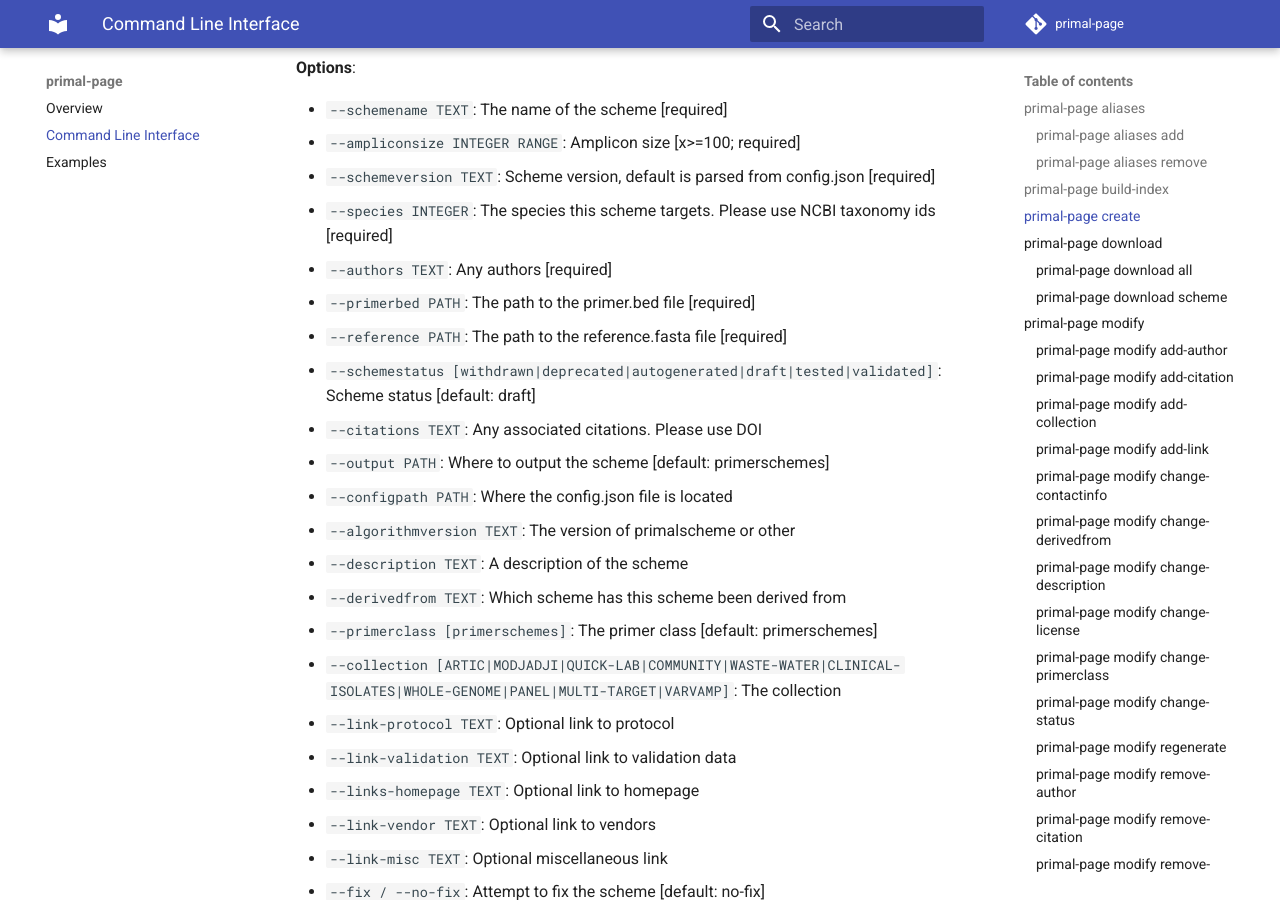
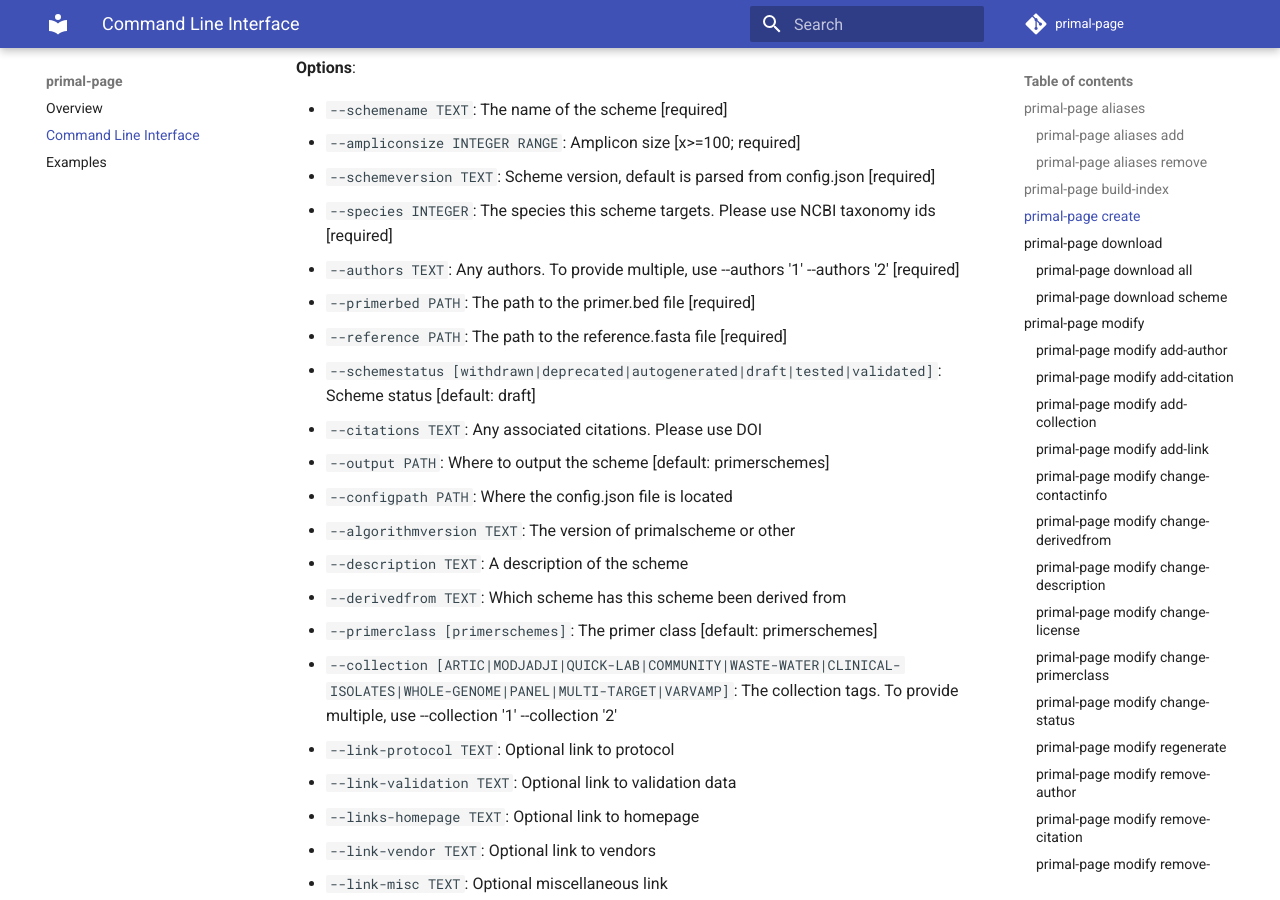
Before and after one commit to ChrisgKent/primal-page, an MkDocs documentation site: the page built from docs/cli.md, in a window 1280 px wide and 900 px high, scrolled down 2646 px. Built offline with MkDocs 1.6.1 and Material for MkDocs 9.7.7, drawn with Linux system fonts in a browser that asks for light colours; comment, search, counter and statistics services are not loaded.

```diff
--- a/docs/cli.md
+++ b/docs/cli.md
@@ -116,7 +116,7 @@ $ primal-page create [OPTIONS]
 * `--ampliconsize INTEGER RANGE`: Amplicon size  [x>=100; required]
 * `--schemeversion TEXT`: Scheme version, default is parsed from config.json  [required]
 * `--species INTEGER`: The species this scheme targets. Please use NCBI taxonomy ids  [required]
-* `--authors TEXT`: Any authors  [required]
+* `--authors TEXT`: Any authors. To provide multiple, use --authors '1' --authors '2'  [required]
 * `--primerbed PATH`: The path to the primer.bed file  [required]
 * `--reference PATH`: The path to the reference.fasta file  [required]
 * `--schemestatus [withdrawn|deprecated|autogenerated|draft|tested|validated]`: Scheme status  [default: draft]
@@ -127,7 +127,7 @@ $ primal-page create [OPTIONS]
 * `--description TEXT`: A description of the scheme
 * `--derivedfrom TEXT`: Which scheme has this scheme been derived from
 * `--primerclass [primerschemes]`: The primer class  [default: primerschemes]
-* `--collection [ARTIC|MODJADJI|QUICK-LAB|COMMUNITY|WASTE-WATER|CLINICAL-ISOLATES|WHOLE-GENOME|PANEL|MULTI-TARGET|VARVAMP]`: The collection
+* `--collection [ARTIC|MODJADJI|QUICK-LAB|COMMUNITY|WASTE-WATER|CLINICAL-ISOLATES|WHOLE-GENOME|PANEL|MULTI-TARGET|VARVAMP]`: The collection tags. To provide multiple, use --collection '1' --collection '2'
 * `--link-protocol TEXT`: Optional link to protocol
 * `--link-validation TEXT`: Optional link to validation data
 * `--links-homepage TEXT`: Optional link to homepage
```
Also changed, not shown: README.md (+2 -2 lines), 1 other file.
